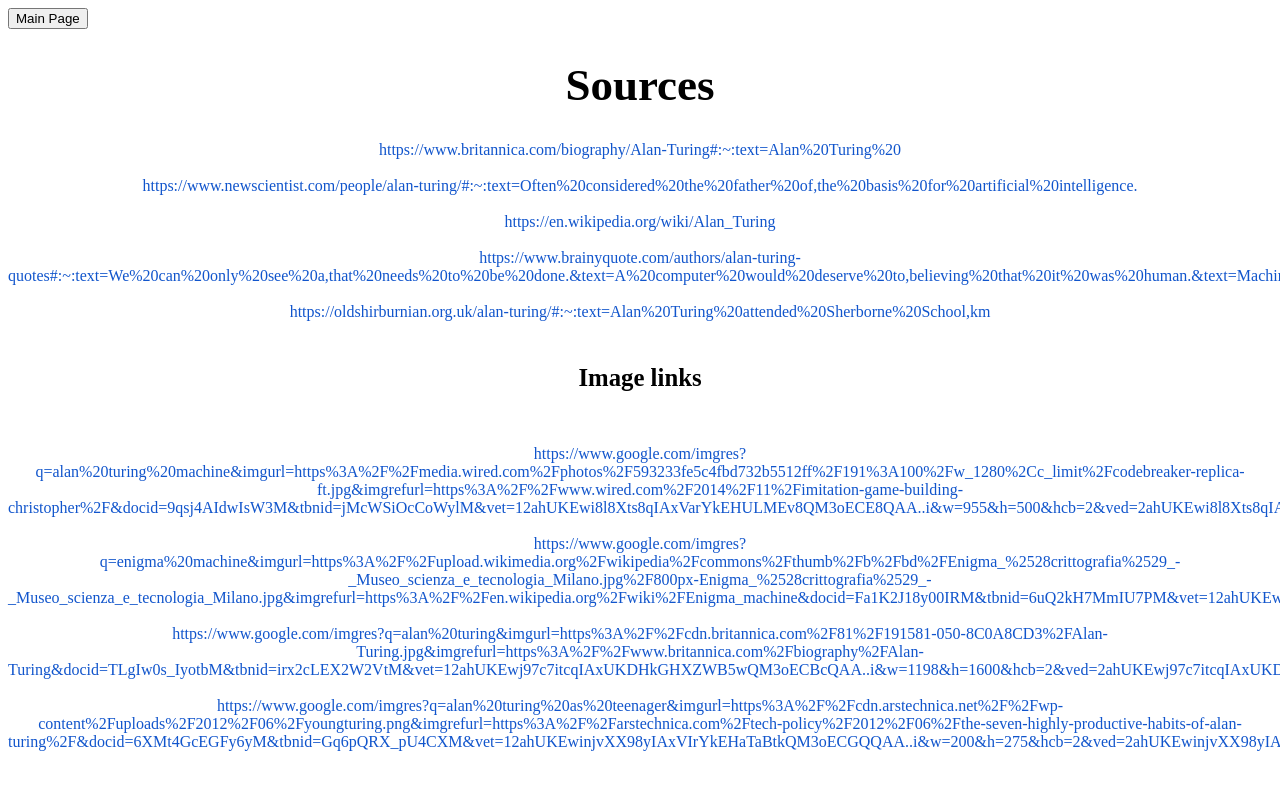
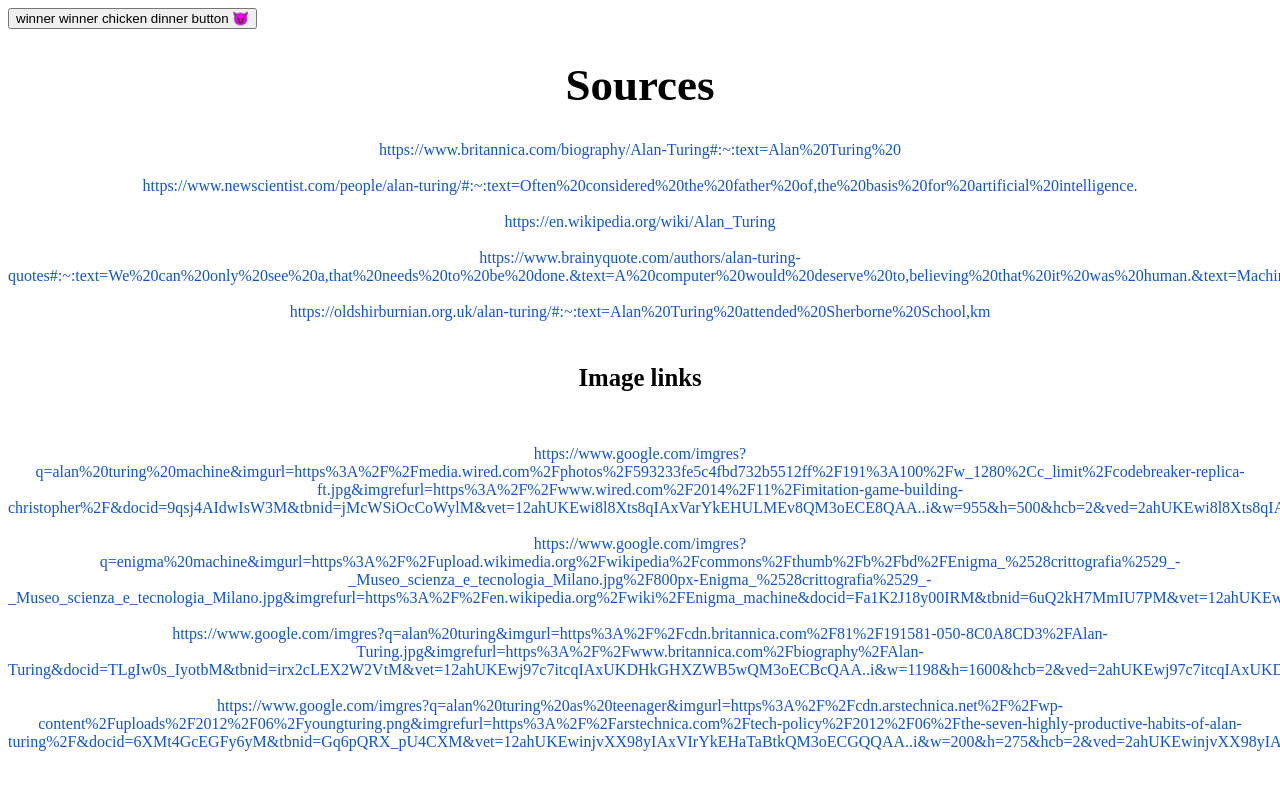
Before and after one commit to isaacbug/History_of_Computers, a plain HTML site: page Sources.html in a window 1280 px wide. Shown: the top 790 px of the page. Drawn offline with Linux system fonts and the light colour scheme.

Commit message:
Actuallll final push

```diff
--- a/Sources.html
+++ b/Sources.html
@@ -8,8 +8,7 @@
   <title>Other</title>
   <link rel="icon" type="image/x-icon" href="https://assets.nationbuilder.com/makebankspay/pages/7099/attachments/original/1651873650/other.png?1651873650">
 </head>
-<body>
-  <button onclick="document.location='index.html'" style="text-align:center;">Main Page</button>
+  <button onclick="document.location='gyatt.html'" style="text-align:center;">winner winner chicken dinner button 😈</button>
   <h1 style="font-size:45px;text-align:center;"> Sources</h1>
   <P style="text-align:center; color:#1155cc;">https://www.britannica.com/biography/Alan-Turing#:~:text=Alan%20Turing%20 <br>
    <br>
```
Also changed, not shown: Other.html (+1 -1 lines).
